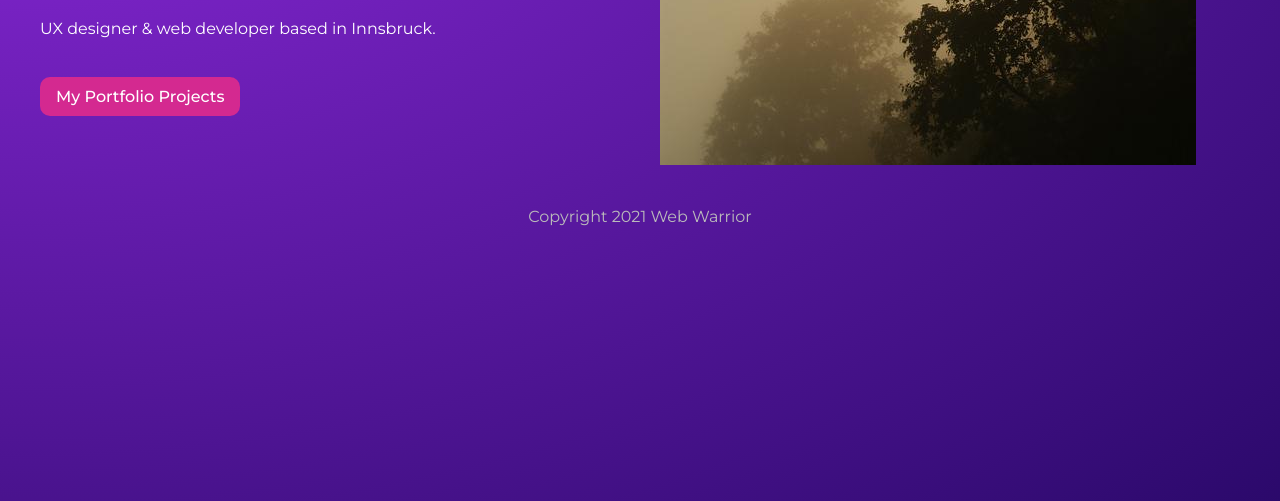
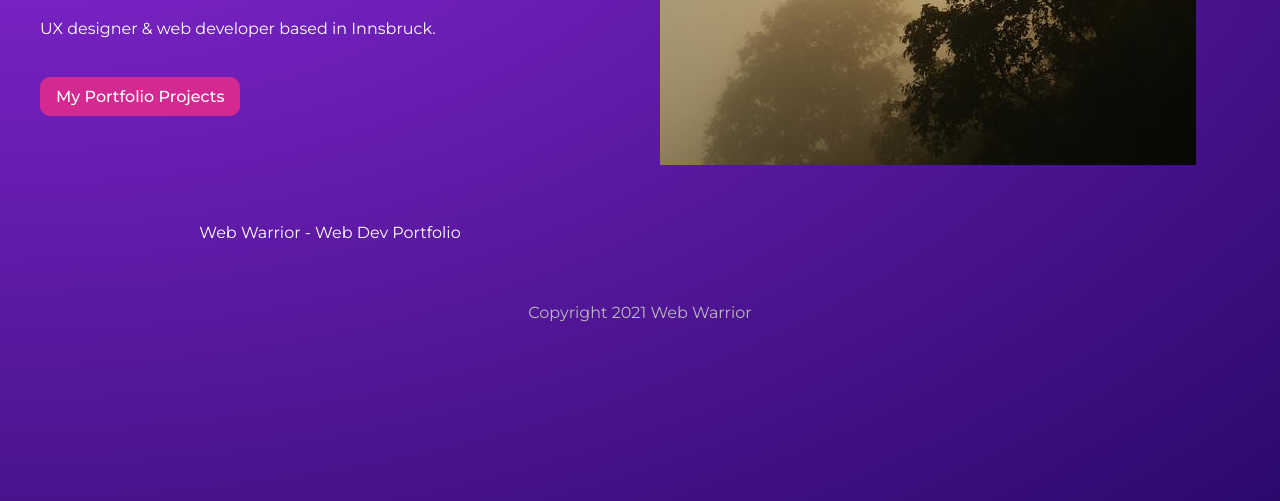
Before and after one commit to alex-gru/gatsby-react-web-warrior, a Gatsby site: page / in a window 1280 px wide. Shown: the part 299-800 px from the top of the page. Built offline with nearby package versions, Linux system fonts and the light colour scheme; Gatsby itself is replaced by a stand-in of ours.

Commit message:
first GraphQL query (site metadata)

```diff
--- a/gatsby-config.js
+++ b/gatsby-config.js
@@ -7,4 +7,9 @@
 module.exports = {
   /* Your site config here */
   plugins: [],
+  siteMetadata: {
+    title: 'Web Warrior',
+    description: 'Web Dev Portfolio',
+    copyright: 'This website is copyright 2021 Web Warrior'
+  }
 }
--- a/src/pages/index.js
+++ b/src/pages/index.js
@@ -1,9 +1,12 @@
 import React from "react"
 import Layout from "../components/Layout"
 import * as styles from "../styles/home.module.css"
-import { Link } from "gatsby"
+import { graphql, Link } from "gatsby"
 
-export default function Home() {
+export default function Home( { data }) {
+  console.log(data)
+  const { title, description } = data.site.siteMetadata
+
   return (
     <Layout>
       <section className={styles.header}>
@@ -14,7 +17,20 @@
           <Link className={styles.btn} to={"/projects"}>My Portfolio Projects</Link>
         </div>
         <img src={"/image.jpg"} style={{ maxWidth: '100%' }}/>
+        <p>{ title } - { description }</p>
       </section>
     </Layout>
   )
 }
+
+export const query = graphql`
+query SiteInfo {
+  site {
+    siteMetadata {
+      copyright
+      description
+      title
+    }
+  }
+}
+`
```
